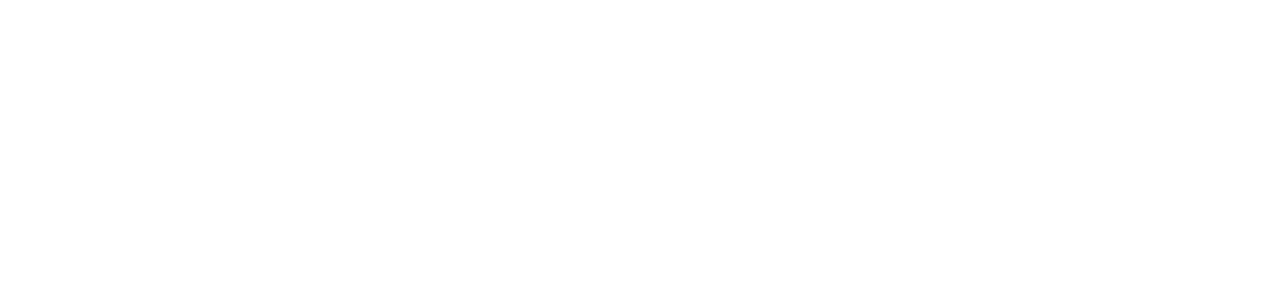
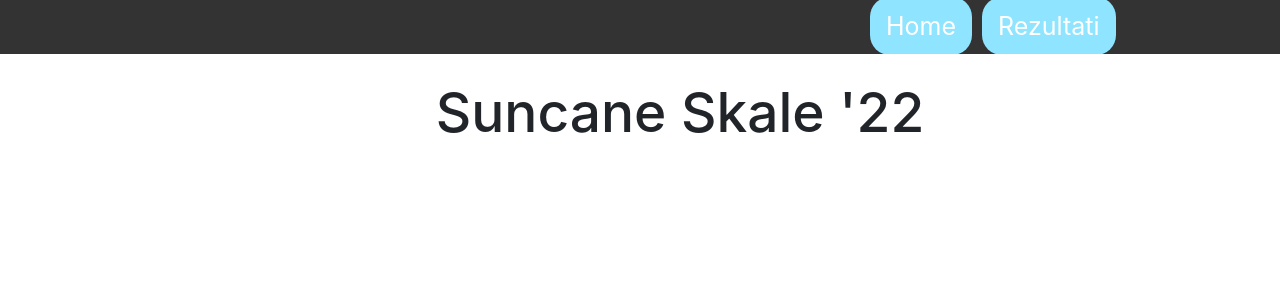
Before and after one commit to Djeko17/glasanje-react, a React (Create React App) app: page /rezultati in a window 1280 px wide. Before the commit this address had no page. Shown: the top 300 px of the page. Built offline with nearby package versions, Linux system fonts and the light colour scheme; the HTML template or start-up script is replaced by a standard one.

Commit message:
Napravljena funkc. komponenta TabelaRezultati, niz ucesnika sa brojem glasova

```diff
--- a/src/App.css
+++ b/src/App.css
@@ -46,7 +46,11 @@
 }
 
 .sk {
-  margin-left: 920px;
+  margin-left: 870px;
+}
+
+#h-nav{
+  margin-right: 10px;
 }
 
 .navbar a {
--- a/src/App.js
+++ b/src/App.js
@@ -1,6 +1,7 @@
 import './App.css';
 import SkaleHome from './pages/SkaleHome';
 import { BrowserRouter as Router, Routes, Route } from 'react-router-dom';
+import RezultatiGlasanja from './pages/RezultatiGlasanja';
 
 
 function App() {
@@ -9,6 +10,7 @@
       <Router>
         <Routes>
           <Route path="/" element={<SkaleHome />} />
+          <Route path="rezultati" element={<RezultatiGlasanja />} />
         </Routes>
       </Router>
     </div>
--- a/src/components/Navbar.js
+++ b/src/components/Navbar.js
@@ -5,7 +5,8 @@
     return (
         <div className="navbar">
             <div className="sk">
-                <Link to="/" className="active">Home</Link>
+                <Link to="/" className="active" id='h-nav'>Home</Link>
+                <Link to="rezultati" className="active">Rezultati</Link>
             </div>
         </div>
     );
--- /dev/null
+++ b/src/components/TabelaRezultati.js
@@ -0,0 +1,12 @@
+const TabelaRezultati = (props) => {
+
+    var ucesnici = props.ucesnici;
+
+    return (
+        <div className="tabelarezultati">
+
+        </div>
+    )
+}
+
+export default TabelaRezultati;
--- a/src/pages/RezultatiGlasanja.js
+++ b/src/pages/RezultatiGlasanja.js
@@ -1,3 +1,8 @@
+import { useState } from 'react'
+import Navbar from '../components/Navbar';
+import TabelaRezultati from '../components/TabelaRezultati';
+
+
 const RezultatiGlasanja = () => {
 
     const [ucesnici, setUcesnici] = useState([
@@ -11,10 +16,14 @@
     ]);
 
     return (
-        <div>
+        <div className='rezultatiglasanja'>
             <Navbar />
 
             <h3 id='ss-22'>Suncane Skale '22</h3>
+
+            <TabelaRezultati ucesnici={ucesnici} />
+
+
         </div>
     )
 }
```
